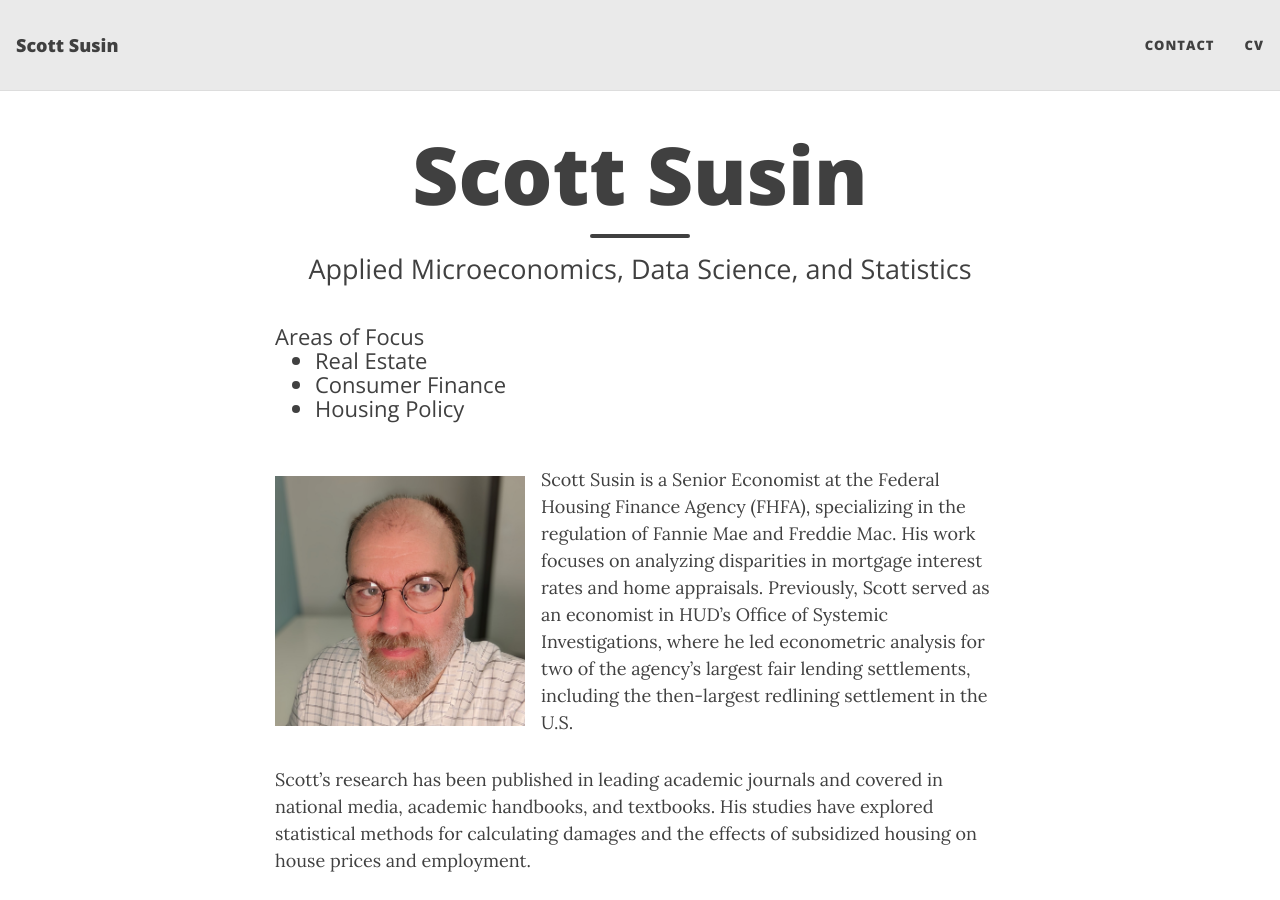
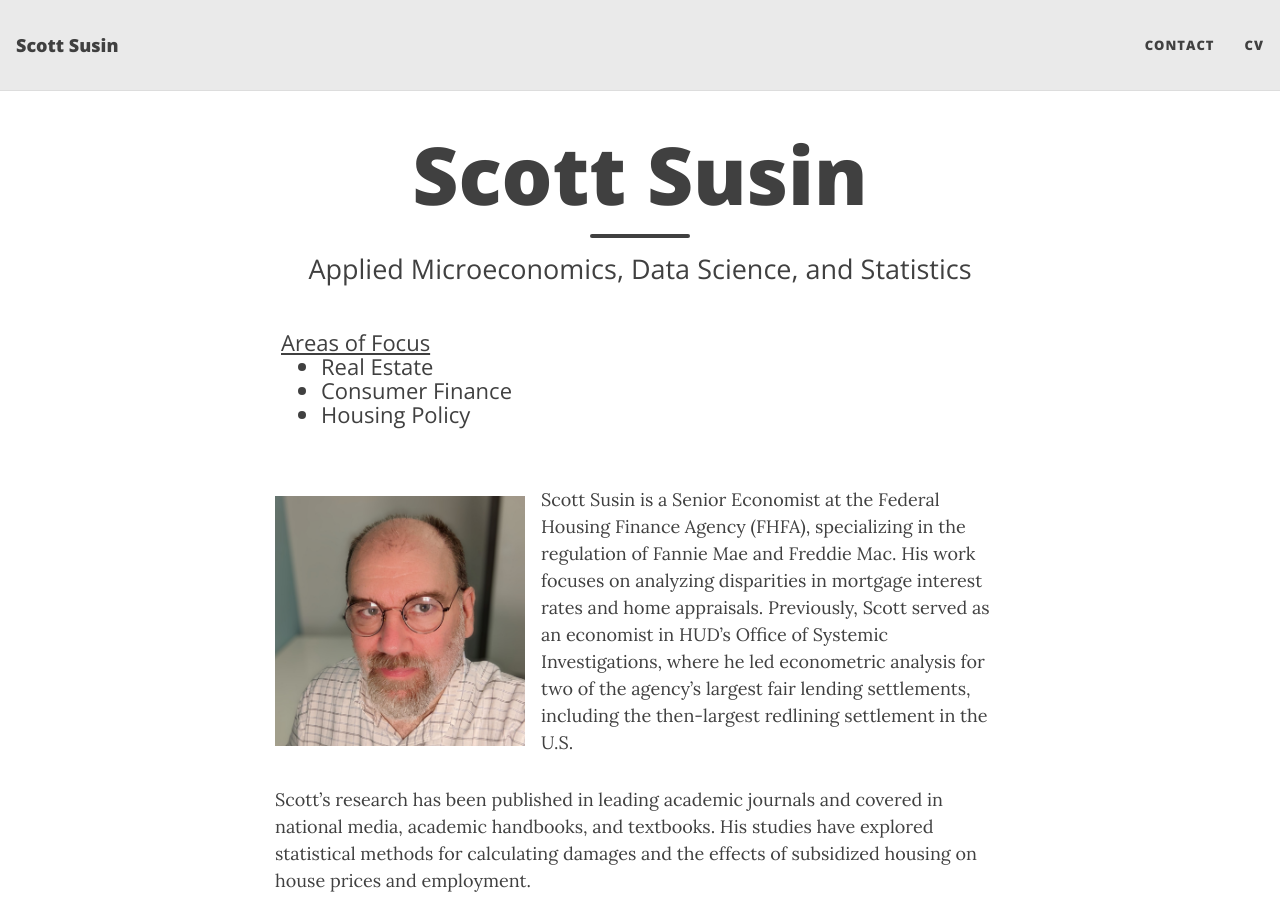
Before and after one commit to ssusin270/ScottSusinCom, a Jekyll site: the page built from index.md, in a window 1280 px wide and 900 px high. Built offline with Jekyll 4.4.1, drawn with Linux system fonts in a browser that asks for light colours.

Commit message:
Update index.md

```diff
--- a/index.md
+++ b/index.md
@@ -5,8 +5,8 @@ title:        Scott Susin
 subtitle: Applied Microeconomics, Data Science, and Statistics
 ---
 
-<h3 class="page-subheading" style="font-weight:300; font-size: 1.375rem;">
-Areas of Focus
+<h3 class="page-subheading" style="font-weight:300; font-size: 1.375rem; padding:6px;">
+<u>Areas of Focus</u>
 <ul>
           <li>Real Estate</li>
           <li>Consumer Finance</li>
```
